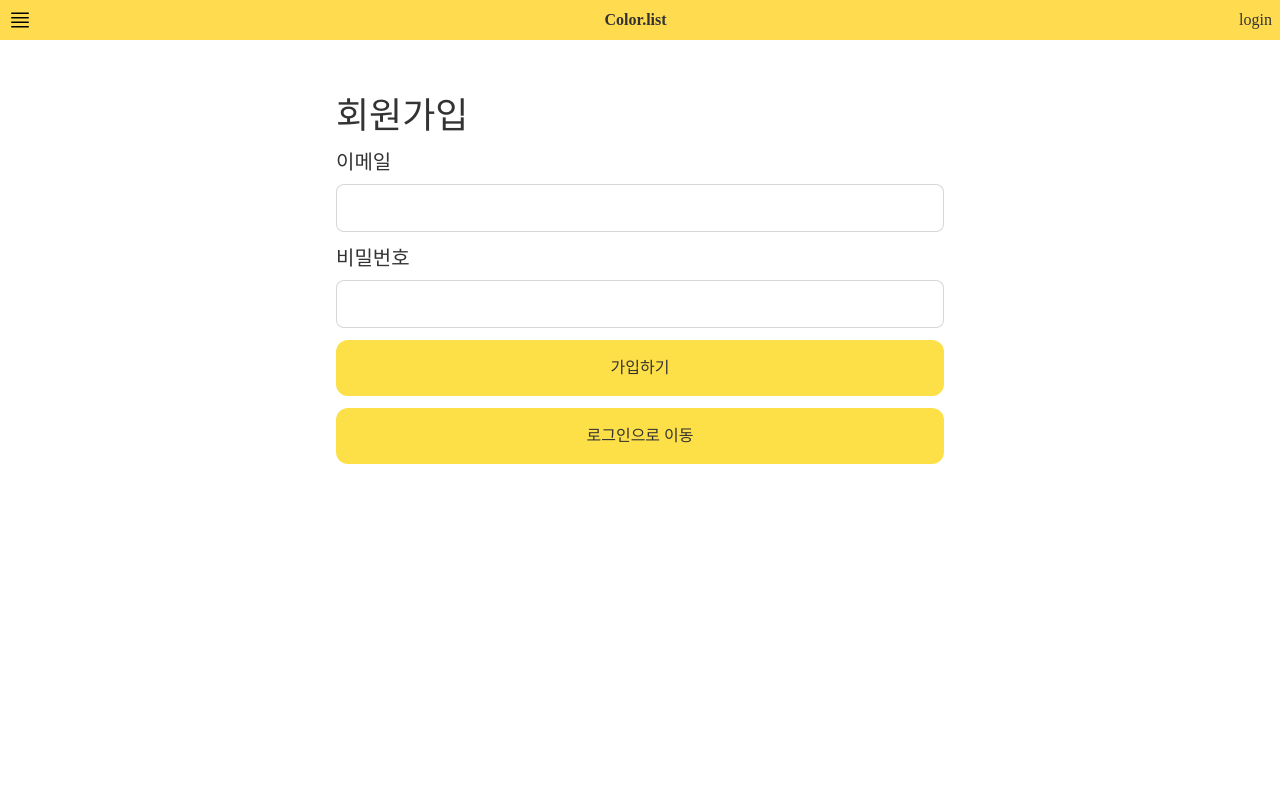
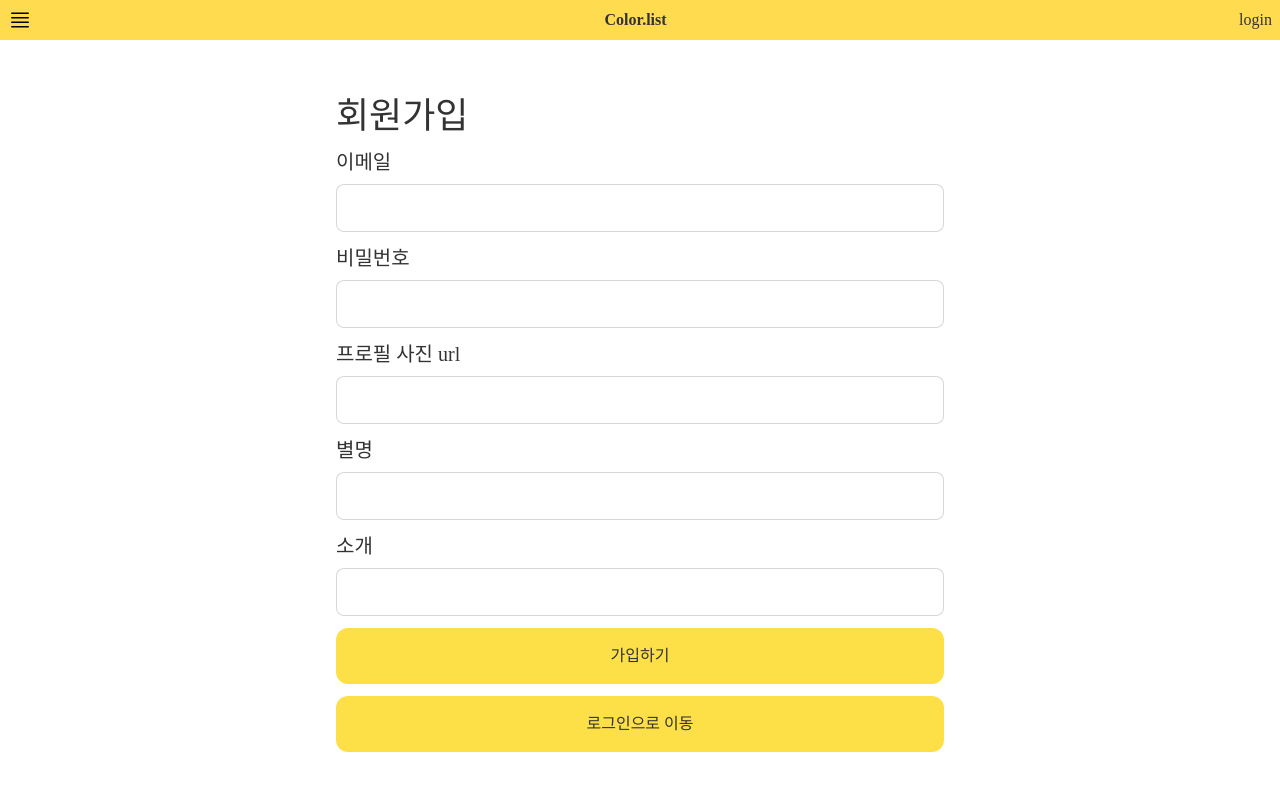
Before and after one commit to lisohh/Colorist-frontend, a React (Vite) app: page /register in a window 1280 px wide. Shown: the top 790 px of the page. Built offline with nearby package versions, Linux system fonts and the light colour scheme; a web font is replaced by a local one.

Commit message:
Feat: 회원정보 수정

```diff
--- a/src/api.ts
+++ b/src/api.ts
@@ -23,7 +23,7 @@ export function join(data: UserInfoT) {
 }
 
 // login
-export function login(data: UserInfoT) {
+export function login(data: Pick<UserInfoT, "email" | "password">) {
   return post("/auth/login", data);
 }
 
--- a/src/global.d.ts
+++ b/src/global.d.ts
@@ -11,4 +11,7 @@ type MyColors = {
 type UserInfoT = {
   email: string;
   password: string;
+  pic: string; // url
+  nickname: string;
+  bio: string;
 };
--- a/src/pages/mypage/Mypage.tsx
+++ b/src/pages/mypage/Mypage.tsx
@@ -2,6 +2,7 @@ import React from "react";
 import { problemList } from "../qlists/problemList";
 import SelectGroup from "../../components/SelectGroup";
 import Pagination from "../../components/Pagination";
+import { Link } from "react-router-dom";
 
 // const data2 = Array(10).fill(["2022년도", "1회차", "1-2", "문제 제목 얼레벌레 블라블라", "2022.7.23",])
 
@@ -18,9 +19,9 @@ function Mypage() {
             </a>
           </div>
           <div className="flex flex-col gap-4">
-            <a href="#" className="btn btn-secondary">
+            <Link to="/mypage/edit" className="btn btn-secondary">
               프로필 편집
-            </a>
+            </Link>
             <div>
               <h3 className="text-lg">닉네임</h3>
               자몽
@@ -51,6 +52,7 @@ function Mypage() {
             <tbody>
               {problemList.map((item) => (
                 <tr>
+                  <Link to={"/quizs/" + item.id} className="contents">
                     <td>
                       <input type="checkbox" className="checkbox checkbox-" />
                     </td>
@@ -59,6 +61,7 @@ function Mypage() {
                     <td>{item.type}</td>
                     <td>{item.title}</td>
                     <td>{item.solvedAt}</td>
+                  </Link>
                 </tr>
               ))}
             </tbody>
--- /dev/null
+++ b/src/pages/mypage/profileEdit/ProfileEdit.tsx
@@ -0,0 +1,80 @@
+import React, { useEffect } from "react";
+import { useForm } from "react-hook-form";
+import { Link } from "react-router-dom";
+import Button from "~/components/Button";
+import Input from "~/components/Input";
+import VerticalForm from "~/components/VerticalForm";
+
+async function getOldProfile() {
+  return {
+    pic: "/blue_bubble.jpg",
+    nickname: "stelo",
+    bio: "행복한 컬러리스트 공부",
+  };
+}
+
+function ProfileEdit() {
+  const {
+    register,
+    handleSubmit,
+    formState: { errors },
+    reset,
+    watch,
+  } = useForm<Omit<UserInfoT, "email">>({
+    defaultValues: {
+      password: "",
+      pic: "",
+      nickname: "",
+      bio: "",
+    },
+  });
+
+  const pic = watch("pic");
+
+  useEffect(() => {
+    getOldProfile().then((old) => {
+      reset(old);
+    });
+  }, []);
+
+  return (
+    <VerticalForm
+      title="프로필 편집"
+      submitLabel="프로필 저장하기"
+      onSubmit={handleSubmit(async (data) => {
+        alert(JSON.stringify(data));
+      })}
+    >
+      <>
+        <Input
+          type="password"
+          label="비밀번호"
+          {...register("password", {
+            required: "비밀번호를 입력해주세요!",
+          })}
+          errors={errors}
+        />
+        {pic && <img src={pic} className="w-48" />}
+        <Input
+          type="text"
+          label="프로필 사진 url"
+          {...register("pic", {
+            required: "프로필 사진의 url을 입력해주세요!",
+          })}
+          errors={errors}
+        />
+        <Input
+          type="text"
+          label="별명"
+          {...register("nickname", {
+            required: "별명을 입력해주세요!",
+          })}
+          errors={errors}
+        />
+        <Input type="text" label="소개" {...register("bio")} errors={errors} />
+      </>
+    </VerticalForm>
+  );
+}
+
+export default ProfileEdit;
--- a/src/pages/register/Register.tsx
+++ b/src/pages/register/Register.tsx
@@ -11,10 +11,13 @@ function Register() {
     register,
     handleSubmit,
     formState: { errors },
-  } = useForm({
+  } = useForm<UserInfoT>({
     defaultValues: {
       email: "",
       password: "",
+      pic: "",
+      nickname: "",
+      bio: "",
     },
   });
 
@@ -58,6 +61,30 @@ function Register() {
         })}
         errors={errors}
       />
+      <Input
+        type="text"
+        label="프로필 사진 url"
+        {...register("pic", {
+          required: "프로필 사진의 url을 입력해주세요!",
+        })}
+        errors={errors}
+      />
+      <Input
+        type="text"
+        label="별명"
+        {...register("nickname", {
+          required: "별명을 입력해주세요!",
+        })}
+        errors={errors}
+      />
+      <Input
+        type="text"
+        label="소개"
+        {...register("bio", {
+          required: "소개를 입력해주세요!",
+        })}
+        errors={errors}
+      />
     </VerticalForm>
   );
 }
```
Lines whose indentation alone changed are shown as unchanged.
